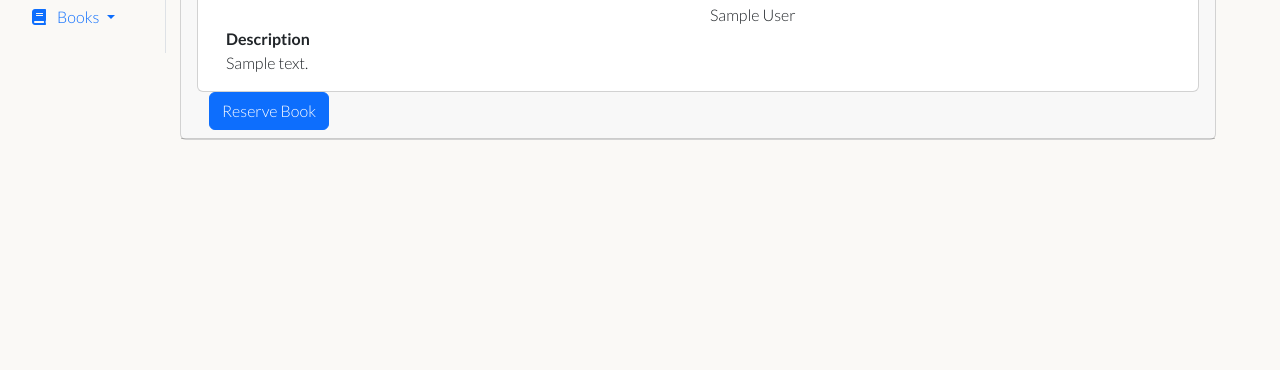
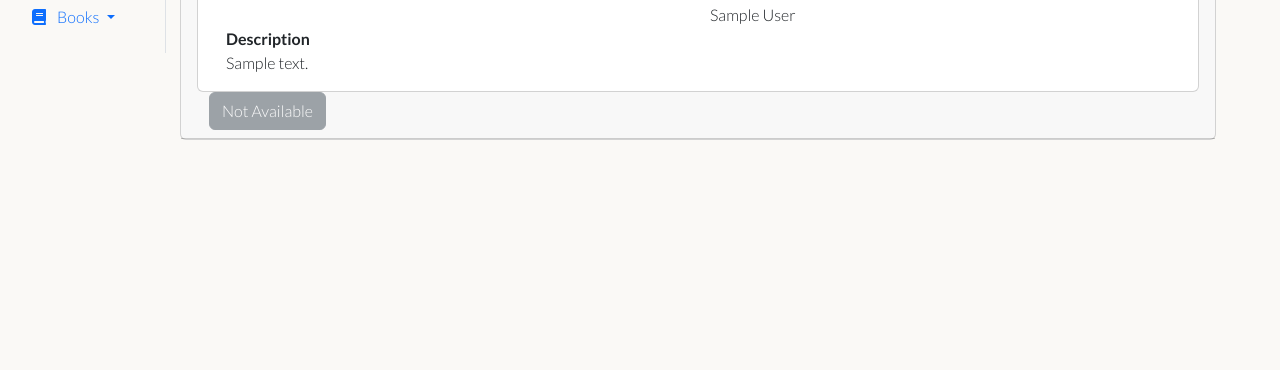
Before and after one commit to RocioSerrano0921/bookaroo, a Django app: page /book/books/book-detail/1/ in a window 1280 px wide. Shown: the part 250-620 px from the top of the page. Run offline with Django 4.2, Linux system fonts and the light colour scheme; a user stored in the database is signed in; tables that the repository leaves empty hold one stand-in row (values such as "Sample post"); some libraries are stand-ins or nearby versions.

Commit message:
Edit BookReservation model, updated viewws and forms for stock management

```diff
--- a/apps/book/models.py
+++ b/apps/book/models.py
@@ -1,6 +1,9 @@
+from django.core.exceptions import ValidationError
 from django.db import models
+from django.db.models import Q
 from django.contrib.auth.models import User
-from django.db.models.signals import post_save
+from django.db.models.signals import post_save, post_delete
+from django.dispatch import receiver
 from cloudinary.models import CloudinaryField
 
 # Create your models here.
@@ -38,6 +41,13 @@ class Book(models.Model):
 
     class Meta:
         ordering = ['title']
+        constraints = [
+            models.CheckConstraint(
+                check=Q(stock__gte=0),
+                name="book_stock_non_negative",
+            ),
+        ]
+        """ constraints to ensure stock is non-negative """
 
     def __str__(self):
         return self.title
@@ -51,15 +61,36 @@ class BookReservation(models.Model):
 
     user = models.ForeignKey(User, on_delete=models.CASCADE, related_name= 'reservations')
     book = models.ForeignKey(Book, on_delete=models.CASCADE, related_name='reservations')
-    days_reserved = models.PositiveIntegerField(default=7)  # Default reservation period is 7 days
+    days_reserved = models.PositiveIntegerField(default=7)  # Default reservation, period is 7 days
     reserved_at = models.DateTimeField(auto_now_add=True)
     expires_at = models.DateTimeField(auto_now=False, auto_now_add=False, null=True, blank=True)
     is_active = models.BooleanField(default=True)
+
+    def clean(self):
+        super().clean()
+        if not self.book.is_active:
+            raise ValidationError("Book is not active and cannot be reserved.")
+        if self.book.stock < 1:
+            raise ValidationError("No stock available for this book.")
+        if BookReservation.objects.filter(user=self.user, book=self.book, is_active=True).exists():
+            raise ValidationError("You already have an active reservation for this book.")
+
+    def save(self, *args, **kwargs):
+        self.full_clean()  # Ensure validations are checked before saving
+        return super().save(*args, **kwargs)
 
     class Meta:
         """ Meta data for BookReservation """
         verbose_name = "Book Reservation"
         verbose_name_plural = "Book Reservations"
+        constraints = [
+            models.UniqueConstraint(
+                fields=["user", "book"],
+                condition=Q(is_active=True),
+                name="unique_active_reservation_per_user_book",
+            ),
+        ]
+        """ Ensure a user can have only one active reservation per book """
 
 
     def __str__(self):
@@ -75,4 +106,23 @@ def delete_author_books_relationship(sender, instance, **kwargs):
         for book in books:
             book.author.remove(author)
 
+
+
+@receiver(post_save, sender=BookReservation)
+def decrease_book_stock(sender, instance, created, **kwargs):
+    """Reduce the book's stock when a new active reservation is created."""
+    if created and instance.is_active:
+        book = instance.book
+        if book.stock > 0:
+            book.stock -= 1
+            book.save()
+
+
+@receiver(post_delete, sender=BookReservation)
+def increase_book_stock(sender, instance, **kwargs):
+    """Increase the book's stock when a reservation is deleted."""
+    book = instance.book
+    book.stock += 1
+    book.save()
+
 post_save.connect(delete_author_books_relationship, sender=Author)
--- a/apps/book/templates/book/books/available_book_detail.html
+++ b/apps/book/templates/book/books/available_book_detail.html
@@ -38,8 +38,11 @@
                     </div>
                 </div>
                 <div class="col-md-6">
-                    {% if object.is_active and object.stock > 0 %}
-                    <a href="{% url 'book:reserve_book' object.pk %}" class="btn btn-primary bt-lg">Reserve Book</a>
+                    {% if can_reserve %}
+                    <form method="post" action="{% url 'book:reserve_book' book.pk %}">
+                        {% csrf_token %}
+                        <button type="submit" class="btn btn-primary bt-lg">Reserve Book</button>
+                    </form>
                     {% else %}
                     <button class="btn btn-secondary bt-lg" disabled>Not Available</button>
                     {% endif %}
--- a/apps/book/views.py
+++ b/apps/book/views.py
@@ -4,6 +4,7 @@ from django.contrib.auth.mixins import LoginRequiredMixin
 from django.http import HttpResponse, HttpResponseRedirect, JsonResponse
 from django.views.generic import TemplateView, View, ListView, UpdateView, CreateView, DeleteView, DetailView
 from django.urls import reverse_lazy
+from django.db import transaction
 from .forms import AuthorForm, BookForm
 from .models import Author, Book, BookReservation
 
@@ -83,7 +84,7 @@ def create_author(request):
 
 class DeleteAuthor(LoginRequiredMixin, DeleteView):
     model = Author
-    template_name = 'book/authors/author_confirm_delete.html'
+    # template_name = 'book/authors/author_confirm_delete.html'
     success_url = reverse_lazy('book:list_authors')
 
     def form_valid(self, form):
@@ -176,6 +177,14 @@ class AvailableBooksView(LoginRequiredMixin, ListView):
 class AvailablelBookDetail(LoginRequiredMixin, DetailView):
     model = Book
     template_name = 'book/books/available_book_detail.html'
+    context_object_name = 'book'
+
+    def get_context_data(self, **kwargs):
+        ctx = super().get_context_data(**kwargs) # Get the existing context data
+        book = self.get_object()  # Get the current book object
+        has_active = BookReservation.objects.filter(user=self.request.user, book=book, is_active=True).exists()
+        ctx['can_reserve'] = book.is_active and book.stock > 0 and not has_active
+        return ctx
 
 
 class RegisterBookReservation(LoginRequiredMixin, CreateView):
@@ -197,21 +206,22 @@ class RegisterBookReservation(LoginRequiredMixin, CreateView):
         return super().dispatch(request, *args, **kwargs)
 
     def form_valid(self, form):
-        """Create a reservation only if the user hasn't already reserved the same book"""
-        form.instance.user = self.request.user
-        form.instance.book = self.book
+        with transaction.atomic():
+            # 1. Lock the book record for this transaction
+            book = Book.objects.select_for_update().get(pk=self.book.pk)
+            # 2. Check if the user already has an active reservation for this book
+            if BookReservation.objects.filter(user=self.request.user, book=book, is_active=True).exists():
+                messages.warning(self.request, "You already have an active reservation for this book.")
+                return redirect('book:available_books_list')
+            # 3. Double-check book availability
+            if not book.is_active or book.stock < 1:
+                messages.error(self.request, "Sorry, this book is not available right now.")
+                return redirect('book:available_books_list')
+            # 4. Create the reservation
+            form.instance.user = self.request.user
+            form.instance.book = book
+            response = super().form_valid(form)
 
-        #Prevent duplicate active reservations for the same book by the same user
-        if BookReservation.objects.filter(user=self.request.user, book=self.book, is_active=True).exists():
-            messages.warning(self.request, "You already have an active reservation for this book.")
-            return redirect('book:available_books_list')
-
-        # Save the reservation
-        response = super().form_valid(form)
-
-        # Decrease the book stock by 1
-        self.book.stock -= 1
-        self.book.save()
-
-        messages.success(self.request, f'You have successfully reserved "{self.book.title}".')
+            # book.stock : we decrease stock with signals (models.py)
+        messages.success(self.request, f'You have successfully reserved "{book.title}".')
         return response
```
Also changed, not shown: apps/book/forms.py (+7 -1 lines), apps/book/migrations/0009_book_book_stock_non_negative_and_more.py (added).
